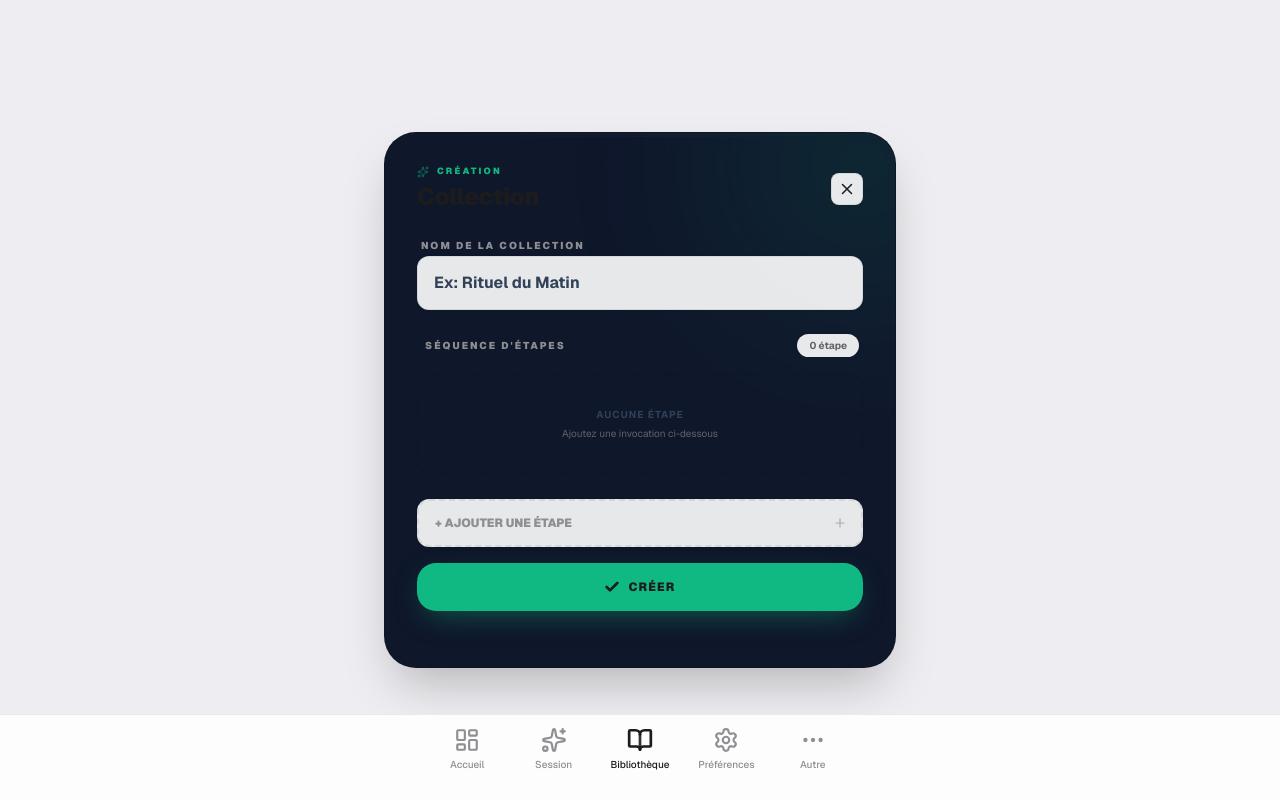
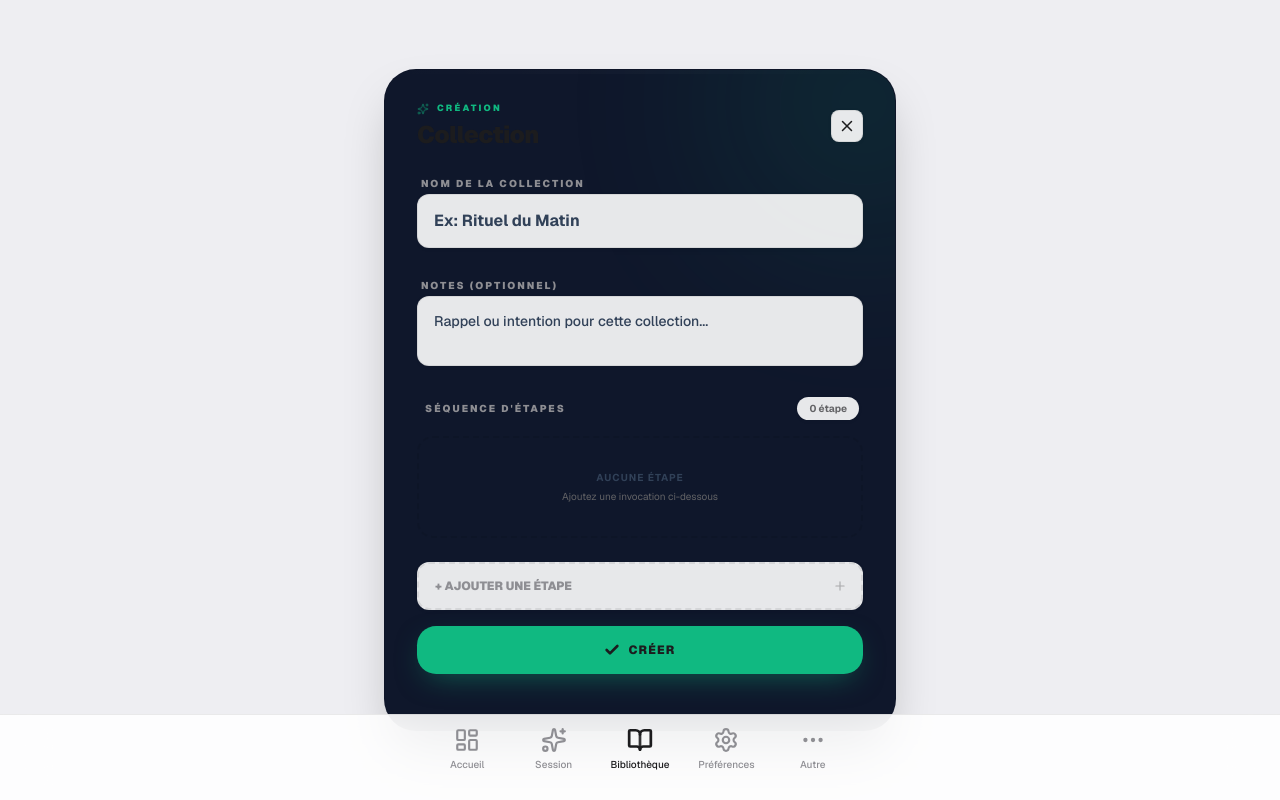
Before and after one commit to csall/kourous, a Next.js app: page /library in a window 1280 px wide. Both pictures are taken after a click on the button "Collection". Built offline with nearby package versions, Linux system fonts and the light colour scheme.

Commit message:
feat: add optional description input field to CreateGroupModal.

```diff
--- a/components/library/CreateGroupModal.tsx
+++ b/components/library/CreateGroupModal.tsx
@@ -165,6 +165,18 @@ export function CreateGroupModal({ isOpen, onClose, editGroup }: CreateGroupModa
                                     )}
                                 </div>
 
+                                {/* Description Input */}
+                                <div className="space-y-3 shrink-0">
+                                    <label className="text-[10px] font-black uppercase tracking-[0.2em] text-slate-500 ml-1">Notes (Optionnel)</label>
+                                    <textarea
+                                        value={description}
+                                        onChange={(e) => setDescription(e.target.value)}
+                                        placeholder="Rappel ou intention pour cette collection..."
+                                        rows={2}
+                                        className="w-full px-4 py-3.5 bg-white/[0.03] border border-white/10 rounded-xl text-white text-sm placeholder:text-slate-700 focus:outline-none focus:border-white/20 transition-all font-medium resize-none"
+                                    />
+                                </div>
+
                                 {/* Sequence List */}
                                 <div className="space-y-4">
                                     <div className="flex items-center justify-between px-1">
```
